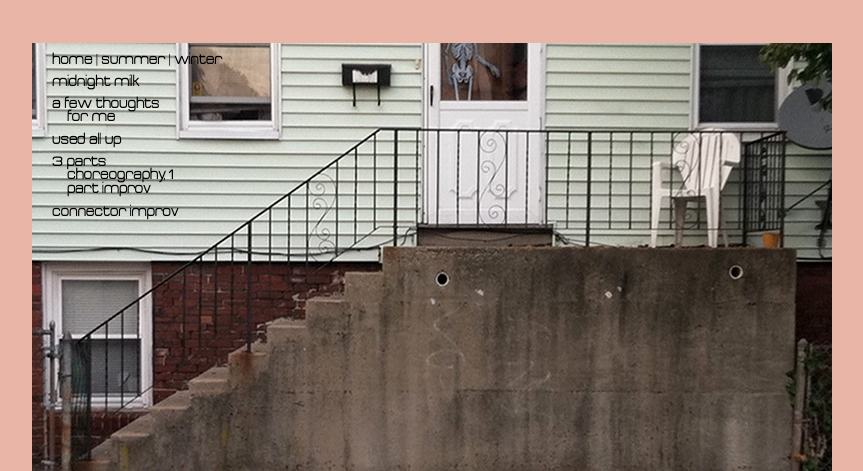
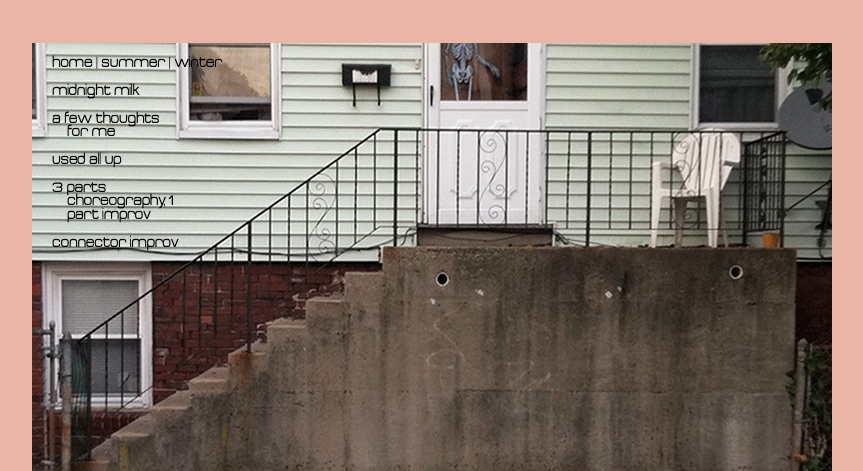
Before and after one commit to heynowdance/heynowdance.github.com, a plain HTML site: page 2011/autumn.html in a window 1280 px wide. Shown: the top 471 px of the page, without its empty margins (208-1071 px from the left). Drawn offline with Linux system fonts and the light colour scheme.

Commit message:
Checking font positioning on IE

```diff
--- a/stylesheets/2011/autumn.css
+++ b/stylesheets/2011/autumn.css
@@ -73,7 +73,7 @@
 }
 
 .program {
-  top: 10px;
+  top: 13px;
   left: 20px;
 }
 
@@ -84,14 +84,14 @@
 }
 
 .program ul li {
-  margin-bottom: 7px;
+  margin-bottom: 13px;
   font-family: Acens;
   font-size: 15px;
   color: #000000;
 }
 
 .program ul li ul {
-  margin-top: -2px;
+  margin-top: 0px;
   margin-bottom: 8px;
 }
 
```
